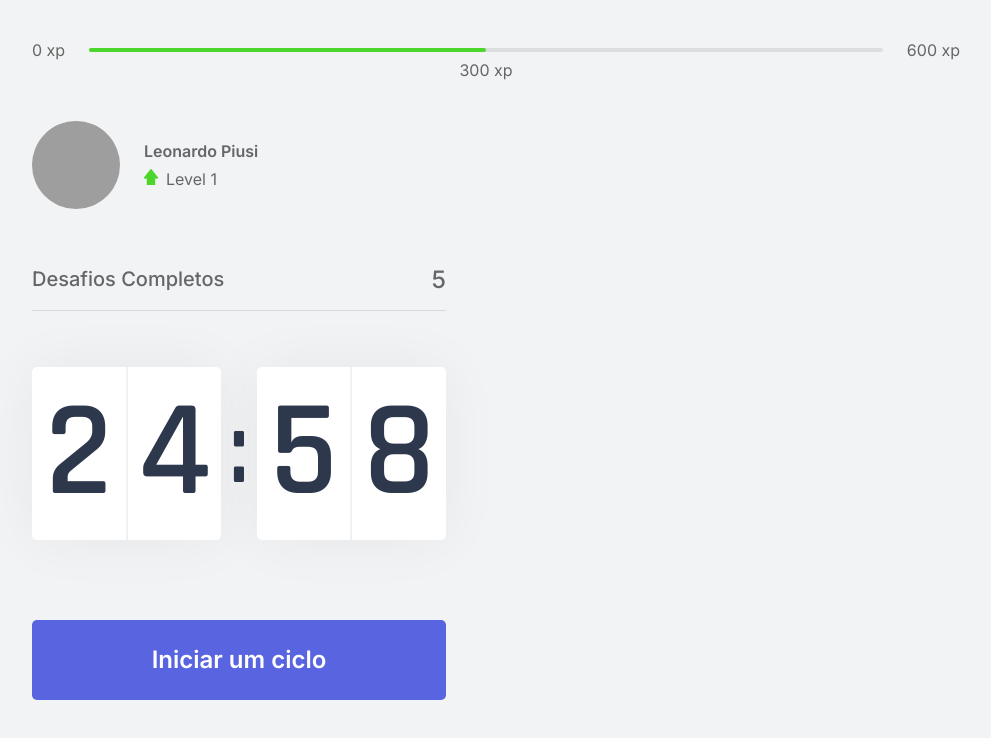
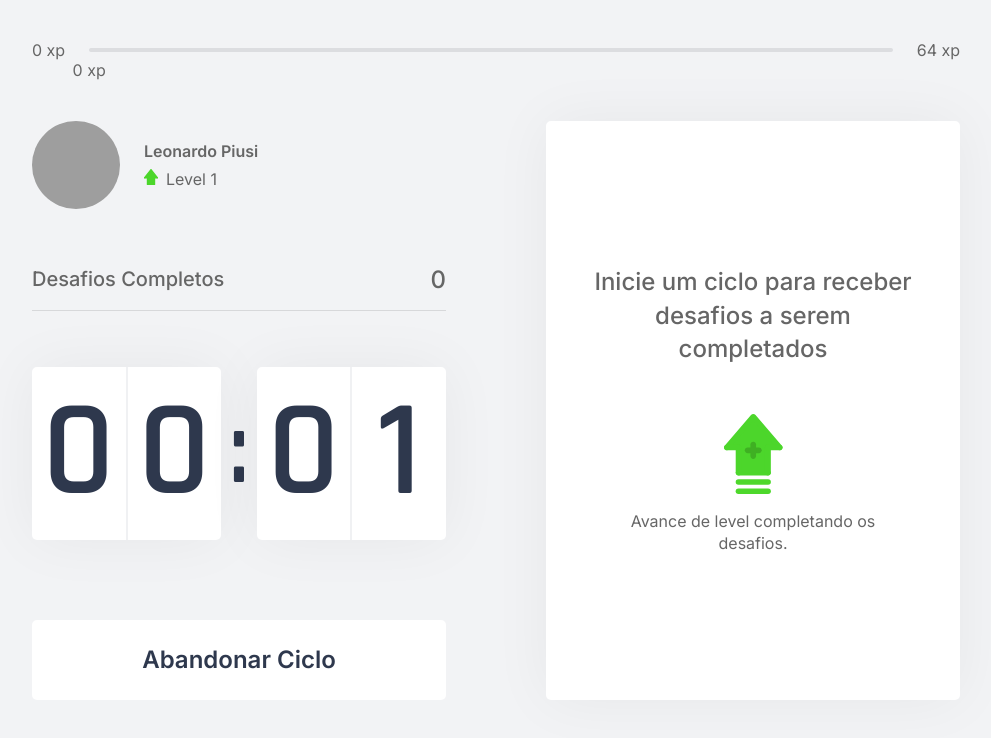
Before and after one commit to piusidev/NLW4, a Next.js app: page / in a window 1280 px wide. Both pictures are taken after a click on the button "Iniciar um ciclo". Shown: the top 738 px of the page, without its empty margins (144-1135 px from the left). Built offline with nearby package versions, Linux system fonts and the light colour scheme; grey boxes are pictures that could not be loaded.

Commit message:
context api

```diff
--- /dev/null
+++ b/challenges.json
@@ -0,0 +1,62 @@
+[
+  {
+    "type": "body",
+    "description": "Estique um de seus braços com a palma da mão virada para frente e puxe os dedos para cima por 10 segundos por mão.",
+    "amount": 80
+  },
+  {
+    "type": "body",
+    "description": "Estique seu braço contra o peito e puxe-o utilizando o outro braço por 10 segundos por braço.",
+    "amount": 60
+  },
+  {
+    "type": "body",
+    "description": "Puxe seu pescoço com a ajuda da mão para a direita e para a esquerda, permanecendo na posição por alguns segundos.",
+    "amount": 70
+  },
+  {
+    "type": "body",
+    "description": "Com as duas mãos na parte de trás da cabeça, leve-a para baixo, alongando a parte de trás da região.",
+    "amount": 60
+  },
+  {
+    "type": "body",
+    "description": "Cruze as pernas e desça com as mãos esticadas em direção ao chão. Repita o movimento com a outra perna na frente.",
+    "amount": 100
+  },
+  {
+    "type": "body",
+    "description": "Sentado, abra as pernas e tente encostar as palmas das mãos no chão, repita 3 vezes por 5 segundos.",
+    "amount": 80
+  },
+  {
+    "type": "body",
+    "description": "Puxe o joelho de encontro ao peito e segure, troque de perna após 10 segundos.",
+    "amount": 50
+  },
+  {
+    "type": "body",
+    "description": "Sentado, cruze uma perna e incline seu tronco à frente, troque de perna após 10 segundos.",
+    "amount": 80
+  },
+  {
+    "type": "eye",
+    "description": "Sentado, feche os olhos e cubra-os com as palmas da mão durante 2 minutos, depois abra normalmente.",
+    "amount": 90
+  },
+  {
+    "type": "eye",
+    "description": "Em algum ambiente aberto, olhe o mais longe que puder em quatro direções por 3s, mexa apenas os olhos. Repita 3 vezes.",
+    "amount": 140
+  },
+  {
+    "type": "eye",
+    "description": "Usando os polegares, massage a área abaixo das sobrancelhas em movimentos circulares por 15 segundos.",
+    "amount": 70
+  },
+  {
+    "type": "body",
+    "description": "Em pé, gire a cintura o máximo que puder para a esquerda, segure por cinco segundos. Repita para a direita.",
+    "amount": 90
+  }
+]
--- /dev/null
+++ b/src/components/ChallengeBox.tsx
@@ -0,0 +1,53 @@
+import { useContext } from "react";
+import { ChallengesContext } from "../contexts/ChallengesContext";
+import styles from "../styles/components/ChallengeBox.module.css"
+
+export function ChallengeBox() {
+
+  const { activeChallenge, resetChallenge } = useContext(ChallengesContext)
+
+  return (
+    <div className={styles.challengeBoxContainer}>
+      {activeChallenge ? (
+        <div className={styles.challengeActive}>
+          <header>Ganhe {activeChallenge.amount}</header>
+
+          <main>
+            <img src={`icons/${activeChallenge.type}.svg`} />
+            <strong>Novo desafio!</strong>
+            <p>{activeChallenge.description}</p>
+          </main>
+
+          <footer>
+            <button
+              type="button"
+              className={styles.challengeFailButton}
+              onClick={resetChallenge}
+            >
+              Falhei
+            </button>
+            <button
+              type="button"
+              className={styles.challengeSucceededButton}
+            >
+              Completei
+            </button>
+          </footer>
+        </div>
+      ) : (
+          <div className={styles.challengeNotActive}>
+            <strong>
+              Inicie um ciclo
+              para receber desafios a
+              serem completados
+            </strong>
+            <p>
+              <img src="icons/level-up.svg" alt="Level Up" />
+                Avance de level completando
+                os desafios.
+              </p>
+          </div>
+        )}
+    </div>
+  );
+}
--- a/src/components/CompletedChallenges.tsx
+++ b/src/components/CompletedChallenges.tsx
@@ -1,10 +1,15 @@
+import { useContext } from "react";
+import { ChallengesContext } from "../contexts/ChallengesContext";
 import styles from "../styles/components/CompletedChallenges.module.css"
 
 export function CompletedChallenges() {
+
+  const { challengesCompleted } = useContext(ChallengesContext);
+
   return (
     <div className={styles.completedChallengesContainer}>
       <span>Desafios Completos</span>
-      <span>5</span>
+      <span>{challengesCompleted}</span>
     </div>
   );
 }
--- a/src/components/Countdown.tsx
+++ b/src/components/Countdown.tsx
@@ -1,11 +1,15 @@
-import { useState } from "react";
-import { useEffect } from "react"
-import styles from "../styles/components/Countdown.module.css"
+import { useContext, useState } from "react";
+import { useEffect } from "react";
+import { ChallengesContext } from "../contexts/ChallengesContext";
+import styles from "../styles/components/Countdown.module.css";
 
 export function Countdown() {
 
-  const [time, setTime] = useState(25 * 60);
-  const [active, setActive] = useState(false)
+  const { startNewChallenge } = useContext(ChallengesContext);
+
+  const [time, setTime] = useState(0.05 * 60);
+  const [isActive, setIsActive] = useState(false);
+  const [hasFinished, setHasFinished] = useState(false);
 
   const minutes = Math.floor(time / 60);
   const seconds = Math.floor(time % 60);
@@ -14,16 +18,28 @@
   const [secondLeft, secondRight] = String(seconds).padStart(2, '0').split('')
 
   function startCountdown() {
-    setActive(true);
+    setIsActive(true);
+  }
+
+  function resetCountdown() {
+    setIsActive(false);
   }
 
   useEffect(() => {
-    if (active && time > 0) {
+    if (isActive && time > 0) {
       setTimeout(() => {
-        setTime(time - 1)
+        setTime(time - 1);
       }, 1000)
+    } else if (isActive && time === 0) {
+      setHasFinished(true);
+      setIsActive(false);
+      startNewChallenge();
     }
-  }, [active, time])
+    else if (time != 0) {
+      setTime(0.05 * 60);
+      setIsActive(false);
+    }
+  }, [isActive, time])
 
   return (
     <div>
@@ -38,6 +54,25 @@
           <span>{secondRight}</span>
         </div>
       </div>
+
+      { hasFinished ? (
+        <button
+          disabled
+          className={styles.countdownButton}
+        >
+          Ciclo Encerrado
+        </button>
+      ) : (
+          <>
+            { isActive ? (
+              <button
+                type="button"
+                className={`${styles.countdownButton} ${styles.countdownButtonActive}`}
+                onClick={resetCountdown}
+              >
+                Abandonar Ciclo
+              </button>
+            ) : (
                 <button
                   type="button"
                   className={styles.countdownButton}
@@ -45,6 +80,10 @@
                 >
                   Iniciar um ciclo
                 </button>
+              )}
+          </>
+        )}
+
     </div>
   );
 }
--- a/src/components/ExperienceBar.tsx
+++ b/src/components/ExperienceBar.tsx
@@ -1,19 +1,26 @@
+import { useContext, useState } from 'react';
+import { ChallengesContext } from '../contexts/ChallengesContext';
 import styles from '../styles/components/ExperienceBar.module.css';
 
 export function ExperienceBar() {
+
+  const { currenteExperience, experienceToNextLevel } = useContext(ChallengesContext);
+
+  const percentToNextLevel = Math.round((currenteExperience * 100) / experienceToNextLevel);
+
   return (
     <header className={styles.experienceBar}>
       <span>0 xp</span>
       <div>
-        <div style={{ width: '50%' }} />
+        <div style={{ width: `${percentToNextLevel}%` }} />
         <span
           className={styles.currentExperience}
-          style={{ left: '50%' }}
+          style={{ left: `${percentToNextLevel}` }}
         >
-          300 xp
+          {currenteExperience} xp
         </span>
       </div>
-      <span>600 xp</span>
+      <span>{experienceToNextLevel} xp</span>
     </header>
   );
 }
--- /dev/null
+++ b/src/contexts/ChallengesContext.tsx
@@ -0,0 +1,68 @@
+import { createContext, useState, ReactNode } from 'react';
+import challenges from '../../challenges.json'
+
+
+interface Challenge {
+  type: 'body' | 'eye';
+  description: string;
+  amount: number;
+}
+
+interface ChallengesContextData {
+  level: number;
+  currenteExperience: number;
+  experienceToNextLevel: number;
+  challengesCompleted: number;
+  activeChallenge: Challenge;
+  levelUp: () => void;
+  startNewChallenge: () => void;
+  resetChallenge: () => void;
+}
+
+interface ChallengesProviderProps {
+  children: ReactNode;
+}
+
+export const ChallengesContext = createContext({} as ChallengesContextData);
+
+export function ChallengesProvider({ children }: ChallengesProviderProps) {
+
+  const [level, setLevel] = useState(1);
+  const [currenteExperience, setCurrentExperience] = useState(0);
+  const [challengesCompleted, setChallengesCompleted] = useState(0);
+  const [activeChallenge, setActiveChallenge] = useState(null);
+
+  const experienceToNextLevel = Math.pow((level + 1) * 4, 2);
+
+  function levelUp() {
+    setLevel(level + 1);
+  }
+
+  function startNewChallenge() {
+    const randomChallengeIndex = Math.floor(Math.random() * challenges.length);
+    const challenge = challenges[randomChallengeIndex]
+
+    setActiveChallenge(challenge);
+  }
+
+  function resetChallenge() {
+    setActiveChallenge(null);
+  }
+
+  return (
+    <ChallengesContext.Provider
+      value={{
+        level,
+        currenteExperience,
+        challengesCompleted,
+        activeChallenge,
+        experienceToNextLevel,
+        levelUp,
+        startNewChallenge,
+        resetChallenge,
+      }}
+    >
+      {children}
+    </ChallengesContext.Provider>
+  )
+}
--- a/src/pages/_app.tsx
+++ b/src/pages/_app.tsx
@@ -1,7 +1,13 @@
-import '../styles/global.css'
+import '../styles/global.css';
+
+import { ChallengesProvider } from '../contexts/ChallengesContext';
 
 function MyApp({ Component, pageProps }) {
-  return <Component {...pageProps} />
+  return (
+    <ChallengesProvider>
+      <Component {...pageProps} />
+    </ChallengesProvider>
+  );
 }
 
 export default MyApp
--- a/src/pages/index.tsx
+++ b/src/pages/index.tsx
@@ -2,6 +2,7 @@
 import { Countdown } from "../components/Countdown";
 import { ExperienceBar } from "../components/ExperienceBar";
 import { Profile } from "../components/Profile";
+import { ChallengeBox } from "../components/ChallengeBox";
 import Head from 'next/head'
 
 import styles from "../styles/pages/Home.module.css"
@@ -20,7 +21,7 @@
           <Countdown />
         </div>
         <div>
-
+          <ChallengeBox />
         </div>
       </section>
     </div>
--- /dev/null
+++ b/src/styles/components/ChallengeBox.module.css
@@ -0,0 +1,120 @@
+.challengeBoxContainer {
+  height: 100%;
+
+  background: var(--white);
+  border-radius: 5px;
+  box-shadow: 0 0 60px rgba(0, 0, 0, 0.05);
+  padding: 1.5rem 2rem;
+
+  display: flex;
+  flex-direction: column;
+  align-items: center;
+  justify-content: center;
+
+  text-align: center;
+}
+
+.challengeNotActive {
+  display: flex;
+  flex-direction: column;
+  align-items: center;
+}
+
+.challengeNotActive strong {
+  font-size: 1.5rem;
+  font-weight: 500;
+  line-height: 1.4;
+}
+
+.challengeNotActive p {
+  display: flex;
+  flex-direction: column;
+  align-items: center;
+
+  line-height: 1.4;
+
+  max-width: 70%;
+
+  margin-top: 3rem;
+}
+
+.challengeNotActive p img {
+  margin-bottom: 1rem;
+}
+
+.challengeActive {
+  height: 100%;
+
+  display: flex;
+  flex-direction: column;
+}
+
+.challengeActive header {
+  color: var(--blue);
+  font-weight: 600;
+  font-size: 1.25rem;
+
+  padding: 0 2rem 1.5rem;
+
+  border-bottom: 1px solid var(--gray-line);
+}
+
+.challengeActive main {
+  flex: 1;
+  display: flex;
+  flex-direction: column;
+  align-items: center;
+  justify-content: center;
+}
+
+.challengeActive main strong {
+  font-weight: 600;
+  font-size: 2rem;
+  color: var(--title);
+
+  padding: 1.5rem 0 1rem;
+}
+
+.challengeActive main p {
+  line-height: 1.5;
+}
+
+.challengeActive footer {
+  display: grid;
+  grid-template-columns: 1fr 1fr;
+  gap: 1rem;
+}
+
+.challengeActive footer button {
+  width: 100%;
+  height: 3.5rem;
+
+  display: flex;
+  align-items: center;
+  justify-content: center;
+
+  color: var(--white);
+  font-weight: 600;
+
+  border-radius: 5px;
+  border: 0;
+  outline: 0;
+
+  transition: ease 0.2s;
+}
+
+.challengeFailButton {
+  background: var(--red);
+}
+
+.challengeSucceededButton {
+  background: var(--green);
+}
+
+.challengeFailButton:hover {
+  background: #ad2a40;
+}
+
+.challengeSucceededButton:hover {
+  background: #399c22;
+}
--- a/src/styles/components/Countdown.module.css
+++ b/src/styles/components/Countdown.module.css
@@ -50,6 +50,7 @@
 
   border: 0;
   border-radius: 5px;
+  outline: 0;
 
   background: var(--blue);
   color: var(--white);
@@ -60,6 +61,22 @@
   transition: background-color 0.2s;
 }
 
-.countdownButton:hover {
+.countdownButton:not(:disabled):hover {
   background: var(--blue-dark);
 }
+
+.countdownButtonActive {
+  background: var(--white);
+  color: var(--title);
+}
+
+.countdownButtonActive:not(:disabled):hover {
+  background: var(--red);
+  color: var(--white);
+}
+
+.countdownButton:disabled {
+  background: var(--white);
+  color: var(--text);
+  cursor: not-allowed;
+}
```
Lines whose indentation alone changed are shown as unchanged.
